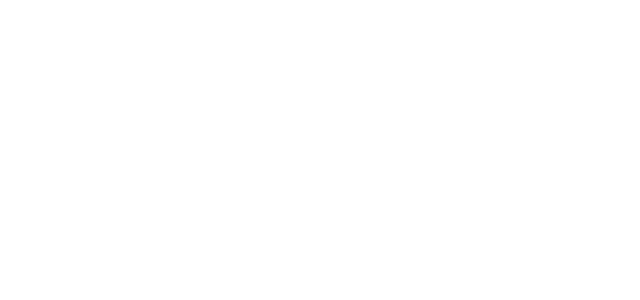
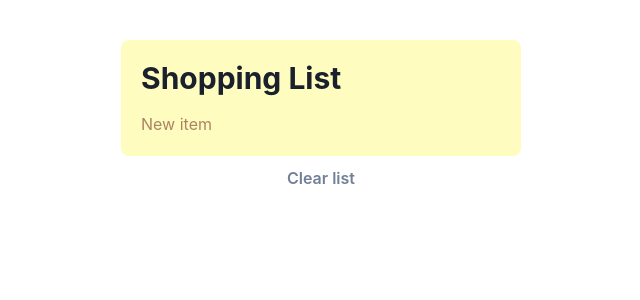
Before and after one commit to hectorlopezv/recoil-first-steps, a React (Create React App) app: page /examples/AtomEffectsFamily in a window 1280 px wide. Before the commit this address had no page. Shown: the top 300 px of the page, without its empty margins (319-959 px from the left). Built offline with nearby package versions, Linux system fonts and the light colour scheme.

Commit message:
attoms effect with atom families

```diff
--- /dev/null
+++ b/src/examples/AtomEffectsFamily.tsx
@@ -0,0 +1,140 @@
+import { Button } from "@chakra-ui/button";
+import { Input } from "@chakra-ui/input";
+import { Box, Divider, Heading, VStack } from "@chakra-ui/layout";
+import React, { useState } from "react";
+import {
+  atom,
+  AtomEffect,
+  atomFamily,
+  useRecoilCallback,
+  useRecoilState,
+  useRecoilValue,
+  useResetRecoilState,
+} from "recoil";
+
+type ItemType = {
+  label: string;
+  checked: boolean;
+};
+
+const persistLocalStorage: AtomEffect<any> = ({ onSet, setSelf, node }) => {
+  //se corre una sola vez al montarse
+  const storeData = localStorage.getItem(node.key);
+  console.log("storeData", storeData);
+  if (storeData !== null) {
+    setSelf(JSON.parse(storeData)); //set the value of the atom
+  }
+
+  //despues se corren los otros effectos
+  onSet((newIds, _, isReset) => {
+    isReset
+      ? localStorage.removeItem(node.key)
+      : localStorage.setItem(node.key, JSON.stringify(newIds));
+  });
+};
+const idsState = atom<number[]>({
+  key: "ids",
+  default: [],
+  effects_UNSTABLE: [persistLocalStorage],
+});
+
+const itemState = atomFamily<ItemType, number>({
+  key: "item",
+  default: { label: "", checked: false },
+  effects_UNSTABLE: [persistLocalStorage],
+});
+
+export const AtomEffectsFamily = () => {
+  const ids = useRecoilValue(idsState);
+  const resetList = useResetRecoilState(idsState);
+  const nextId = ids.length;
+
+  const insertItem = useRecoilCallback(({ set }) => (label: string) => {
+    set(idsState, [...ids, nextId]);
+    set(itemState(nextId), { label, checked: false });
+  });
+
+  return (
+    <Container onClear={() => resetList()}>
+      {ids.map((id) => (
+        <Item key={id} id={id} />
+      ))}
+      <NewItemInput
+        onInsert={(label) => {
+          insertItem(label);
+        }}
+      />
+    </Container>
+  );
+};
+
+const Container: React.FC<{ onClear: () => void }> = ({
+  children,
+  onClear,
+}) => {
+  return (
+    <Box display="flex" flexDir="column" alignItems="center" pt={10}>
+      <Box width="400px" backgroundColor="yellow.100" p={5} borderRadius="lg">
+        <Heading size="lg" mb={4}>
+          Shopping List
+        </Heading>
+        <VStack
+          spacing={3}
+          divider={<Divider borderColor="rgba(86, 0, 0, 0.48)" />}
+        >
+          {children}
+        </VStack>
+      </Box>
+      <Button variant="link" mt={3} onClick={onClear}>
+        Clear list
+      </Button>
+    </Box>
+  );
+};
+
+type ItemProps = {
+  id: number;
+};
+
+const Item = ({ id }: ItemProps) => {
+  const [item, setItem] = useRecoilState(itemState(id));
+
+  return (
+    <Box
+      rounded="md"
+      textDecoration={item.checked ? "line-through" : ""}
+      opacity={item.checked ? 0.5 : 1}
+      _hover={{ textDecoration: "line-through" }}
+      cursor="pointer"
+      width="100%"
+      onClick={() => setItem({ ...item, checked: !item.checked })}
+    >
+      {item.label}
+    </Box>
+  );
+};
+
+const NewItemInput = ({ onInsert }: { onInsert: (label: string) => void }) => {
+  const [value, setValue] = useState("");
+
+  return (
+    <Input
+      value={value}
+      placeholder="New item"
+      padding={0}
+      height="auto"
+      border="none"
+      _focus={{ border: "none" }}
+      _placeholder={{ color: "rgba(86, 0, 0, 0.48)" }}
+      onChange={(e) => {
+        setValue(e.currentTarget.value);
+      }}
+      onKeyPress={({ key }) => {
+        if (key === "Enter") {
+          onInsert(value);
+          setValue("");
+        }
+      }}
+    />
+  );
+};
--- a/src/index.tsx
+++ b/src/index.tsx
@@ -9,6 +9,7 @@
 import { Selectors } from "./examples/Selectors";
 import { Async } from "./examples/Async";
 import { AtomEffects } from "./examples/AtomsEffects";
+import { AtomEffectsFamily } from "./examples/AtomEffectsFamily";
 
 ReactDOM.render(
   <React.StrictMode>
@@ -21,6 +22,10 @@
             <Route path="/examples/selectors" element={<Selectors />} />
             <Route path="/examples/async" element={<Async />} />
             <Route path="/examples/atomEffects" element={<AtomEffects />} />
+            <Route
+              path="/examples/AtomEffectsFamily"
+              element={<AtomEffectsFamily />}
+            />
           </Routes>
         </BrowserRouter>
       </ChakraProvider>
```
